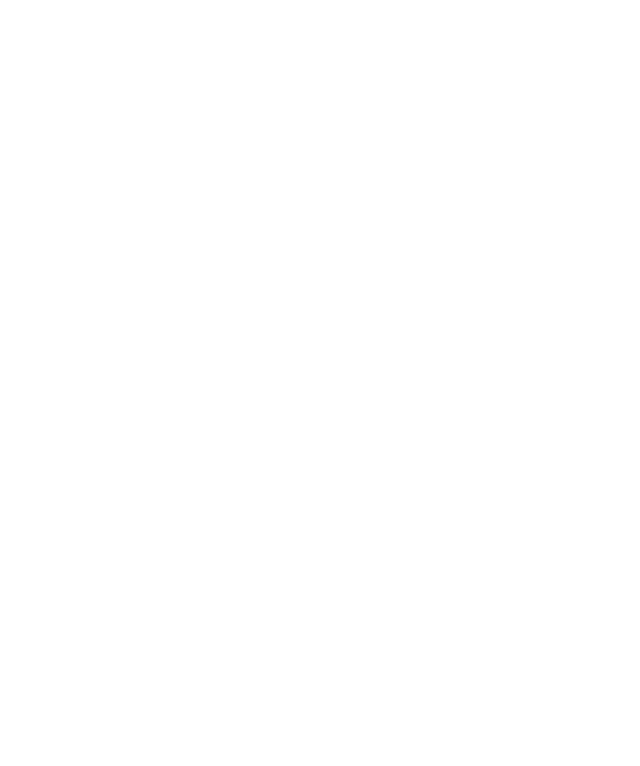
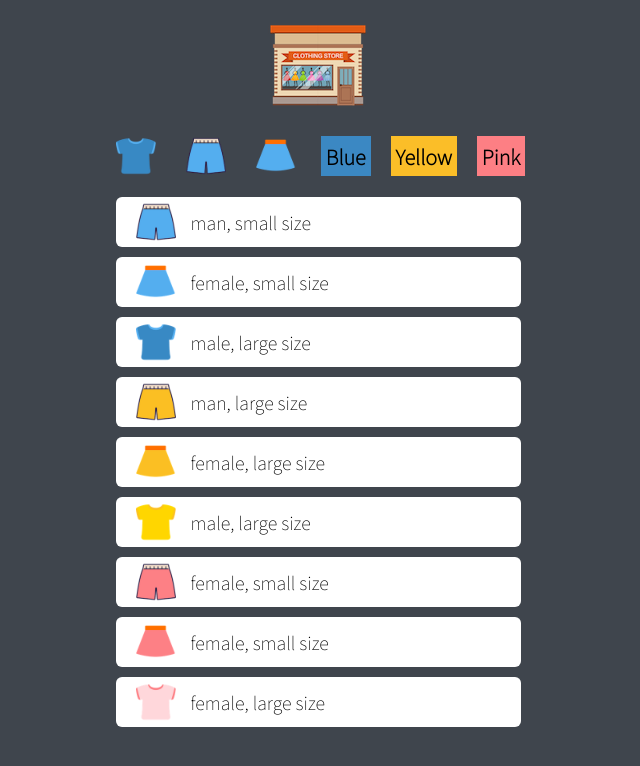
Before and after one commit to CatFFather/shopingmall, a plain HTML site: page index.html in a window 1280 px wide. Shown: the whole page, without its empty margins (322-962 px from the left). Drawn offline with Linux system fonts and the light colour scheme.

Commit message:
1차 완성

```diff
--- a/index.html
+++ b/index.html
@@ -6,6 +6,29 @@
     <title>Online Shopping</title>
     <link rel="stylesheet" href="style.css" />
     <script src="src/main.js" defer></script>
+    <link rel="preconnect" href="https://fonts.googleapis.com">
+    <link rel="preconnect" href="https://fonts.gstatic.com" crossorigin>
+    <link href="https://fonts.googleapis.com/css2?family=Noto+Sans+KR:wght@100&display=swap" rel="stylesheet">
   </head>
-  <body></body>
+  <body onload="getList()">
+    <main class="contents">
+      <div class="logo" onclick="getList()"><img src="img/logo.png"/></div>
+      <!-- 정렬 리스트 -->
+      <div class="filterList">
+        <ul>
+          <li onclick="getList('kind','shirt')"><div class="colorSort"><img src="img/blue_t.png"/></div></li>
+          <li onclick="getList('kind','pants')"><div class="colorSort"><img src="img/blue_p.png"/></div></li>
+          <li onclick="getList('kind','skirt')"><div class="colorSort"><img src="img/blue_s.png"/></div></li>
+          <li onclick="getList('color','blue')" style="background-color: #3b88c3;"><div class="colorSort">Blue</div></li>
+          <li onclick="getList('color','yellow')" style="background-color: #fbbe28;"><div class="colorSort">Yellow</div></li>
+          <li onclick="getList('color','pink')" style="background-color: #fd7f84;"><div class="colorSort">Pink</div></li>
+        </ul>
+      </div>
+      <!-- 아이템 리스트 -->
+      <div class="itmesList">
+        <ul>
+        </ul>
+      </div>
+    </main>
+  </body>
 </html>
--- a/src/main.js
+++ b/src/main.js
@@ -0,0 +1,86 @@
+const clothes = [
+    {
+        color: 'blue',
+        kind:'pants',
+        size:'small',
+        sex:'man',
+        img:'img/blue_p.png'
+    },
+    {
+        color: 'blue',
+        kind:'skirt',
+        size:'small',
+        sex:'female',
+        img:'img/blue_s.png'
+    },
+    {
+        color: 'blue',
+        kind:'shirt',
+        size:'large',
+        sex:'male',
+        img:'img/blue_t.png'
+    },
+    {
+        color: 'yellow',
+        kind:'pants',
+        size:'large',
+        sex:'man',
+        img:'img/yellow_p.png'
+    },
+    {
+        color: 'yellow',
+        kind:'skirt',
+        size:'large',
+        sex:'female',
+        img:'img/yellow_s.png'
+    },
+    {
+        color: 'yellow',
+        kind:'shirt',
+        size:'large',
+        sex:'male',
+        img:'img/yellow_t.png'
+    },
+    {
+        color: 'pink',
+        kind:'pants',
+        size:'small',
+        sex:'female',
+        img:'img/pink_p.png'
+    },
+    {
+        color: 'pink',
+        kind:'skirt',
+        size:'small',
+        sex:'female',
+        img:'img/pink_s.png'
+    },
+    {
+        color: 'pink',
+        kind:'shirt',
+        size:'large',
+        sex:'female',
+        img:'img/pink_t.png'
+    }
+]
+
+let itmesList = document.querySelector('.contents .itmesList ul')
+
+// 필터링 할 type, value를 파라미터로 받아준다. (kind or color)
+function getList(type,value){
+    itmesList.innerHTML=''
+    const newClothes = clothes.filter((clothe,index)=>{
+        return clothe[type]==value
+    })
+    newClothes.forEach((clothe,index)=>{
+        console.log(clothe)
+        let li = document.createElement('li');
+        let img = document.createElement('img');
+        let sexAndSize = document.createElement('span');
+        img.src = clothe.img
+        sexAndSize.innerHTML=`${clothe.sex}, ${clothe.size} size `
+        itmesList.appendChild(li);
+        li.appendChild(img);
+        li.appendChild(sexAndSize);
+    })
+}
--- a/style.css
+++ b/style.css
@@ -11,3 +11,98 @@
 * {
   box-sizing: border-box;
 }
+
+html{
+  height: 100%;
+  width: 100%;
+  font-family: 'Noto Sans KR', sans-serif;
+}
+body{
+  margin: 0;
+  height: 100%;
+  width: 100%;
+}
+.contents{
+  display: flex;
+  flex-direction: column;
+  padding: 20px;
+  height: 100%;
+  overflow:hidden;
+  background-color: #3f454d;
+}
+.contents img{
+  width: 40px;
+  height: 40px;
+}
+.contents .logo{
+  display: flex;
+  justify-content: center;
+}
+
+.contents .logo img{
+  width: 100px;
+  height: 100px;
+}
+
+.contents .filterList{
+  display: flex;
+  justify-content: center;
+  width: 100%;
+}
+.contents .filterList ul{
+  display: flex;
+  justify-content: center;
+  list-style-type : none;
+  padding: 0;
+  width: 100%;
+  max-width: 415px;
+}
+
+.contents .filterList li{
+  margin: 0 10px;
+  width: 100%;
+}
+.contents .filterList li .colorSort{
+  width: calc(100% / 6);
+  height: 40px;
+  display: flex;
+  align-items: center;
+  padding: 5px;
+  font-size: 20px;
+  font-weight:bold
+}
+
+.contents .itmesList{
+  display: flex;
+  justify-content: center;
+  overflow: auto;
+  width: 100%;
+}
+
+.contents .itmesList::-webkit-scrollbar{ display:none; }
+
+
+.contents .itmesList ul{
+  display: flex;
+  flex-direction: column;
+  min-width: 405px;
+  list-style-type : none;
+  padding: 0;
+  margin: 0;
+}
+
+.contents .itmesList li{
+  background-color: #ffffff;
+  margin: 5px 0;
+  display: flex;
+  align-items: center;
+  border-radius:6px;
+  padding:5px;
+}
+.contents .itmesList li > img{
+  margin: 0px 15px;
+}
+
+.contents .itmesList li > span{
+  font-size: 18px;
+}
```
